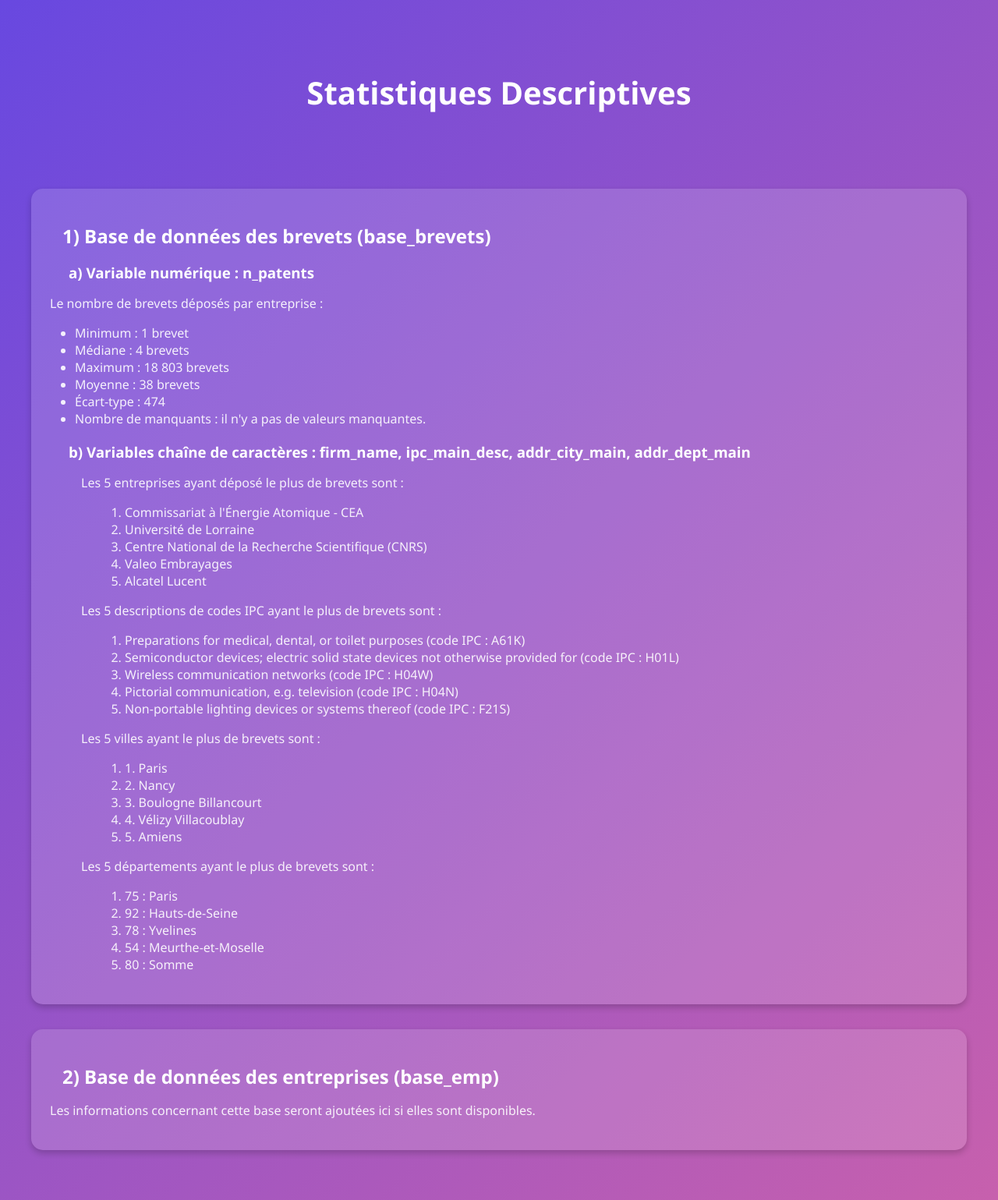
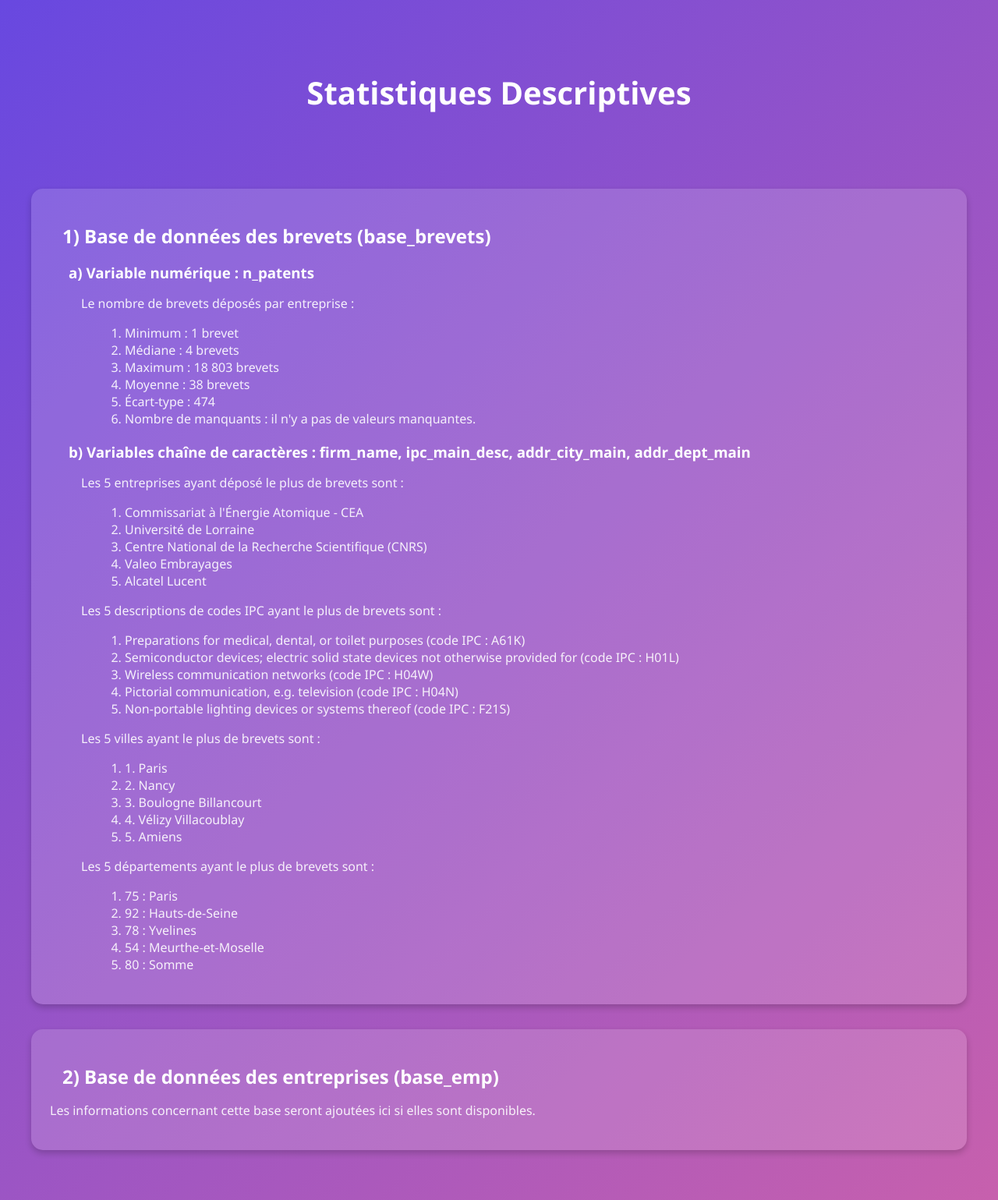
Before and after one commit to SebastienH422/ProjetR.smams, a Jekyll site: the page statistiques.html, which Jekyll copies as it is, in a window 1280 px wide. Shown: the whole page at 78% size. Built offline with Jekyll 4.4.1, drawn with Linux system fonts in a browser that asks for light colours.

Commit message:
Update statistiques.html

```diff
--- a/statistiques.html
+++ b/statistiques.html
@@ -96,15 +96,15 @@
             <div class="block">
                 <h2>1) Base de données des brevets (base_brevets)</h2>
                 <h3>a) Variable numérique : n_patents</h3>
-                <p>Le nombre de brevets déposés par entreprise :</p>
-                <ul>
+                <p style="margin-left: 2.5rem;">Le nombre de brevets déposés par entreprise :</p>
+                <ol style="margin-left: 3.5rem;">
                     <li>Minimum : 1 brevet</li>
                     <li>Médiane : 4 brevets</li>
                     <li>Maximum : 18 803 brevets</li>
                     <li>Moyenne : 38 brevets</li>
                     <li>Écart-type : 474</li>
                     <li>Nombre de manquants : il n'y a pas de valeurs manquantes.</li>
-                </ul>
+                </ol>
 
                 <h3>b) Variables chaîne de caractères : firm_name, ipc_main_desc, addr_city_main, addr_dept_main</h3>
                 <p style="margin-left: 2.5rem;">Les 5 entreprises ayant déposé le plus de brevets sont :</p>
```
